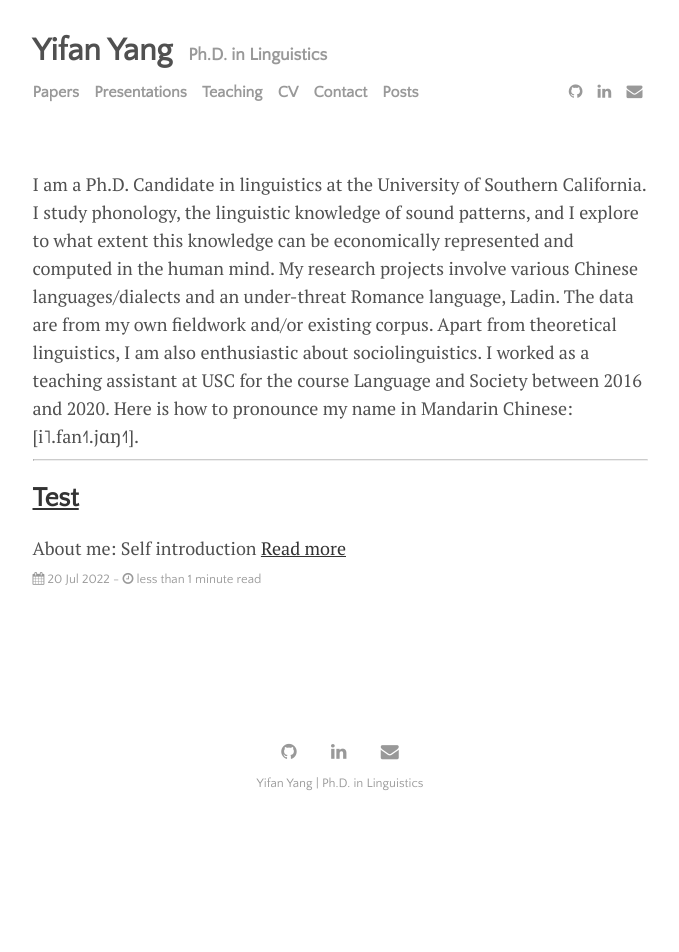
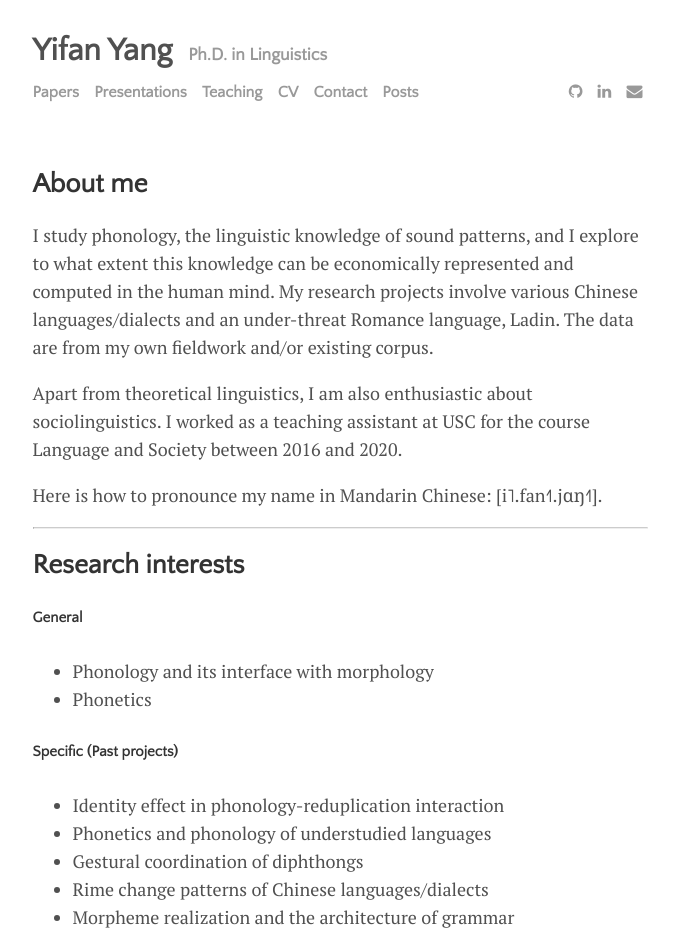
Before and after one commit to yifanyang08/yifanyang08.github.io, a Jekyll site: the page built from index.html, in a window 1280 px wide. Shown: the top 952 px of the page, without its empty margins (300-979 px from the left). Built offline with Jekyll 4.4.1, drawn with Linux system fonts in a browser that asks for light colours; the list of posts is cut into pages by our own code; before the commit the page ends 900 px from its top, so only the background shows below that; some of the changed text lies outside the part shown.

Commit message:
Update home.html

```diff
--- a/_layouts/home.html
+++ b/_layouts/home.html
@@ -3,16 +3,48 @@ layout: default
 ---
 
 <article>
-  I am a Ph.D. Candidate in linguistics at the University of Southern California.
-  I study phonology, the linguistic knowledge of sound patterns,
+
+<h2>About me</h2>
+
+  <p>I study phonology, the linguistic knowledge of sound patterns,
   and I explore to what extent this knowledge can be economically represented and computed in the human mind.
   My research projects involve various Chinese languages/dialects
   and an under-threat Romance language, Ladin.
-  The data are from my own fieldwork and/or existing corpus.
+  The data are from my own fieldwork and/or existing corpus.</p>
 
-  Apart from theoretical linguistics, I am also enthusiastic about sociolinguistics.
+  <p>Apart from theoretical linguistics, I am also enthusiastic about sociolinguistics.
   I worked as a teaching assistant at USC for the course Language and Society between 2016 and 2020.
-  Here is how to pronounce my name in Mandarin Chinese: [i˥.fan˧˥.jɑŋ˧˥].
+  </p>
+
+  <p>Here is how to pronounce my name in Mandarin Chinese: [i˥.fan˧˥.jɑŋ˧˥].
+  </p>
+
+<hr>
+
+  <h2>Research interests</h2>
+  		<h5>General</h5>
+  				<ul>
+  					<li>Phonology and its interface with morphology</li>
+  					<li>Phonetics</li>
+  				</ul>
+
+  		<h5>Specific (Past projects)</h5>
+  				<ul>
+  					<li>Identity effect in phonology-reduplication interaction</li>
+  					<li>Phonetics and phonology of understudied languages</li>
+  					<li>Gestural coordination of diphthongs</li>
+  					<li>Rime change patterns of Chinese languages/dialects</li>
+  					<li>Morpheme realization and the architecture of grammar</li>
+  				</ul>
+
+  		<p>I am a member of <a href="https://sites.google.com/view/uscphongroup/home">USC Phonetics and Phonology Group</a>
+  				and <a href="https://dornsife.usc.edu/labs/shlac/">Language and Computation Lab (ShLAC)</a>. <br />
+
+      More about my research can be found here</p>
+
+  <span class="image fit">
+  		<img src="assets/img/dtla.jpg" alt="" />
+  </span>
 
 </article>
 
```
